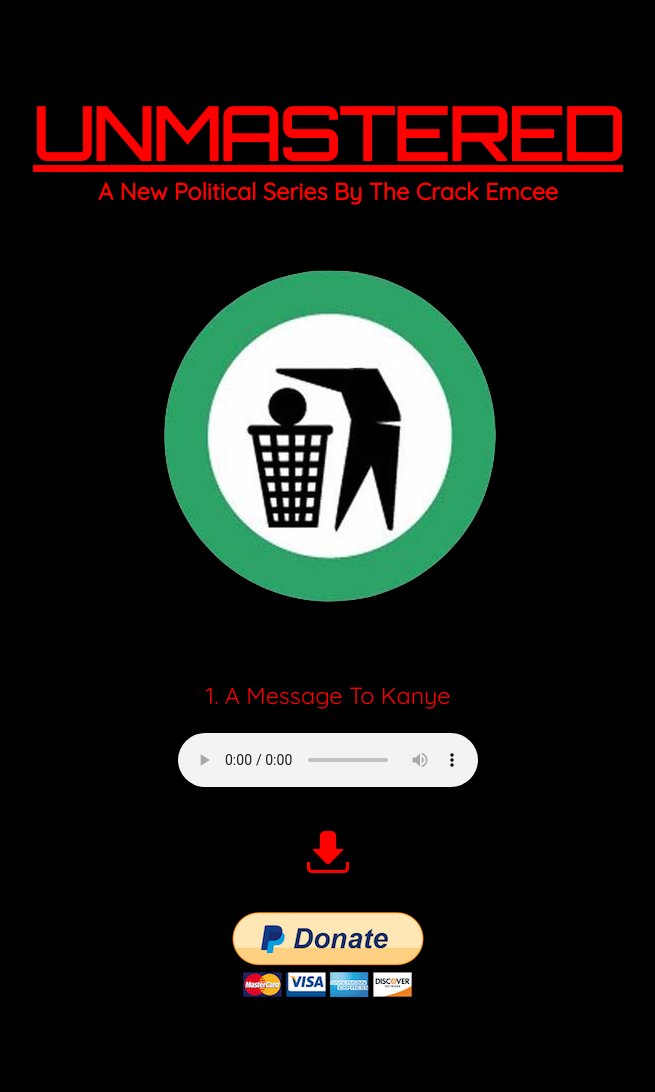
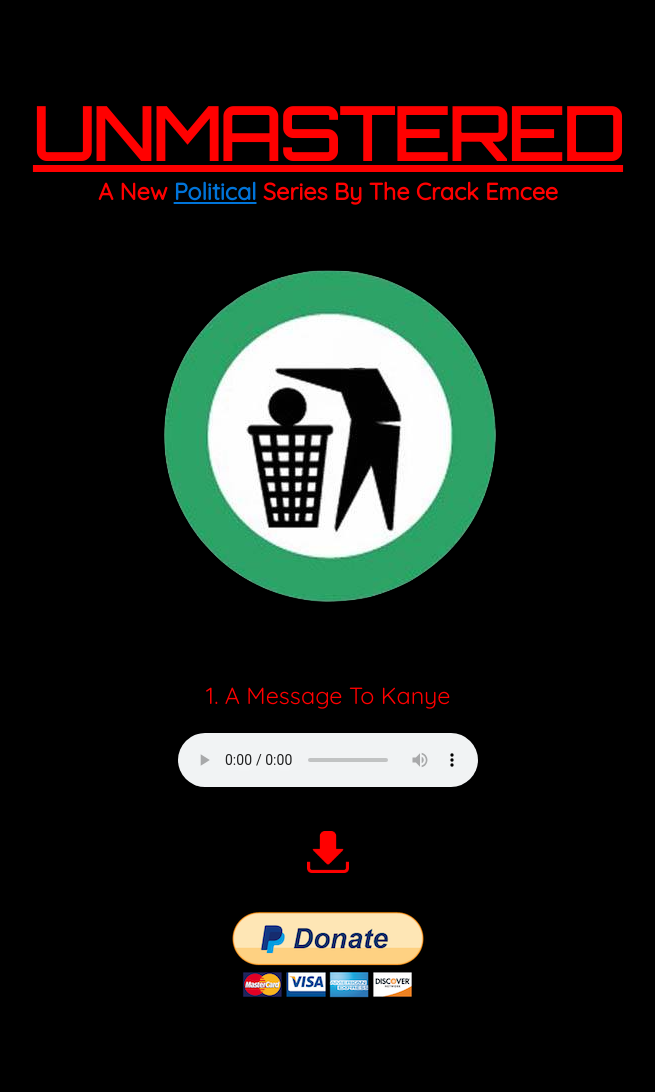
Before and after one commit to esotericplutocrat/thecrackemcee.github.io, a Jekyll site: the page built from index.md, in a window 1280 px wide. Shown: the whole page, without its empty margins (312-967 px from the left). Built offline with Jekyll 4.4.1, drawn with Linux system fonts in a browser that asks for light colours; nearby versions of some CDN libraries; some web fonts are replaced.

```diff
--- a/index.md
+++ b/index.md
@@ -5,7 +5,7 @@ layout: default
 <a href="https://en.wikipedia.org/wiki/Audio_mastering">
 <h1> <u>UNMASTERED </u></h1>
 </a>
-<h3> A New Political Series By The Crack Emcee</h3>
+<h3> A New <a href="https://reason.com/blog/2018/04/27/black-people-dont-have-to-be-democrats"><u>Political</u></a> Series By The Crack Emcee</h3>
 <img src="images/logo.png" align='center'>
 
 </center>
```
